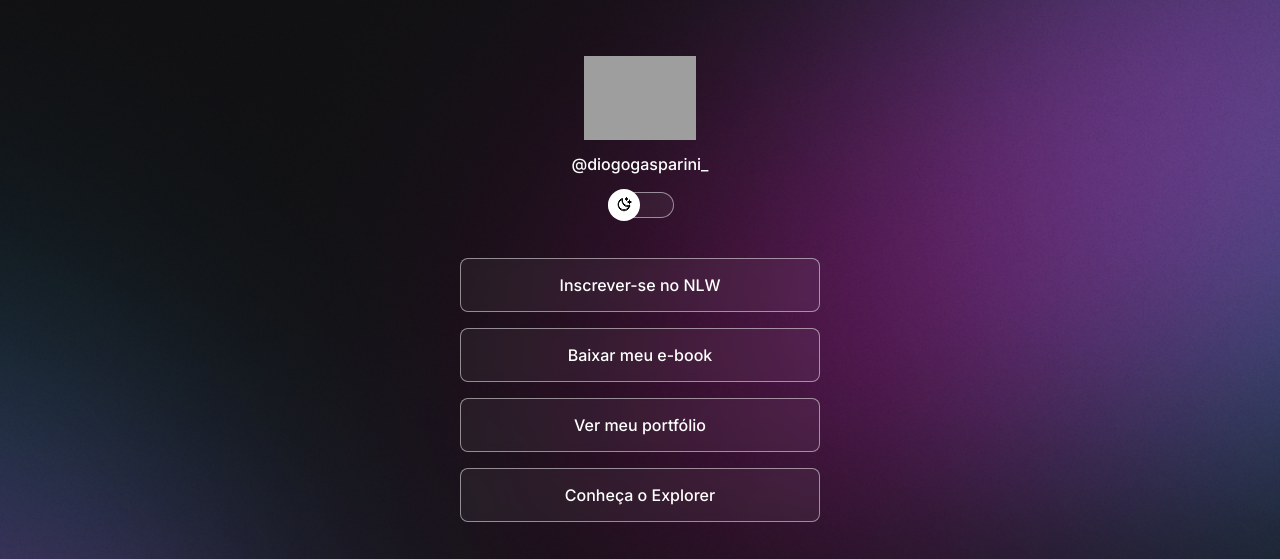
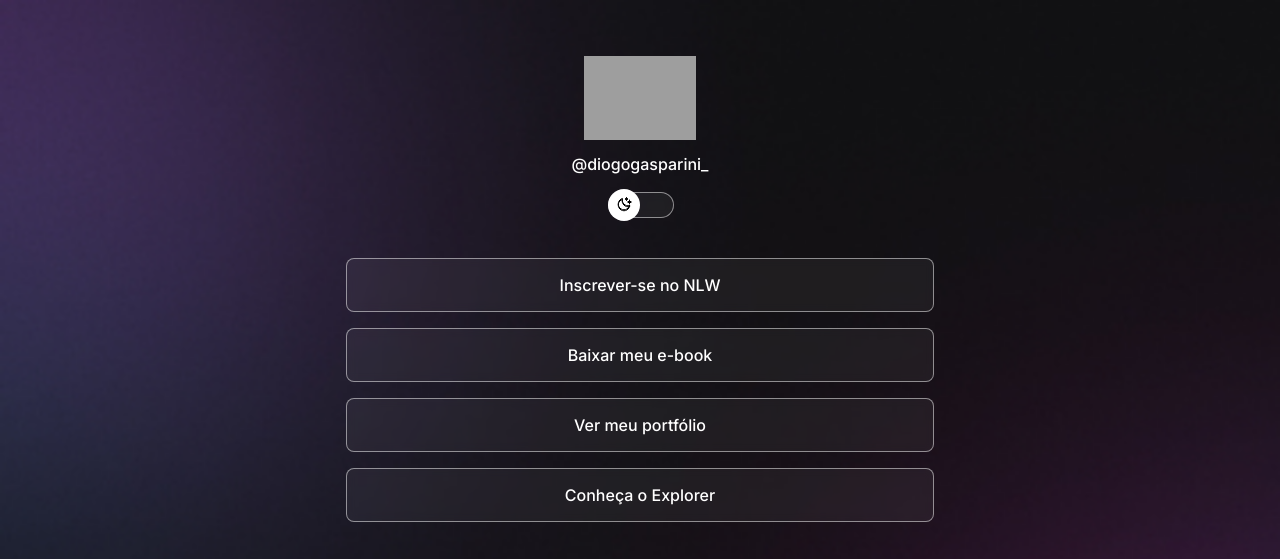
Before and after one commit to DiogoGasparini/Projeto, a plain HTML site: page Index.html in a window 1280 px wide. Shown: the top 559 px of the page. Drawn offline with nearby package versions, Linux system fonts and the light colour scheme; grey boxes are pictures that could not be loaded.

Commit message:
change background based on media queries

```diff
--- a/Style.css
+++ b/Style.css
@@ -23,6 +23,7 @@
 /* Estilo do corpo da página */
 body {
   background: var(--bg-url) no-repeat top center/cover; /* Fundo da página */
+  height: 100vh;
 }
 
 /* Estilo para todos os elementos dentro do corpo */
@@ -33,7 +34,8 @@ body * {
 
 /* Estilo do contêiner principal */
 #container {
-  width: 360px; /* Largura do contêiner */
+  width: 100%; /* Largura do contêiner */
+  max-width: 588px;
   margin: 56px auto 0; /* Margens do contêiner */
   padding: 0 24px; /* Padding interno do contêiner */
 }
@@ -148,3 +150,14 @@ footer {
   text-align: center; /* Centraliza o texto do rodapé */
   font-size: 14px; /* Tamanho da fonte do rodapé */
 }
+
+/* Media Queries */
+@media (min-width: 700px) {
+  :root {
+    --bg-url: url(./Assets/bg-mobile.jpg);
+  }
+
+  .light {
+    --bg-url: url(./Assets/bg-desktop-light.jpg);
+  }
+}
```
